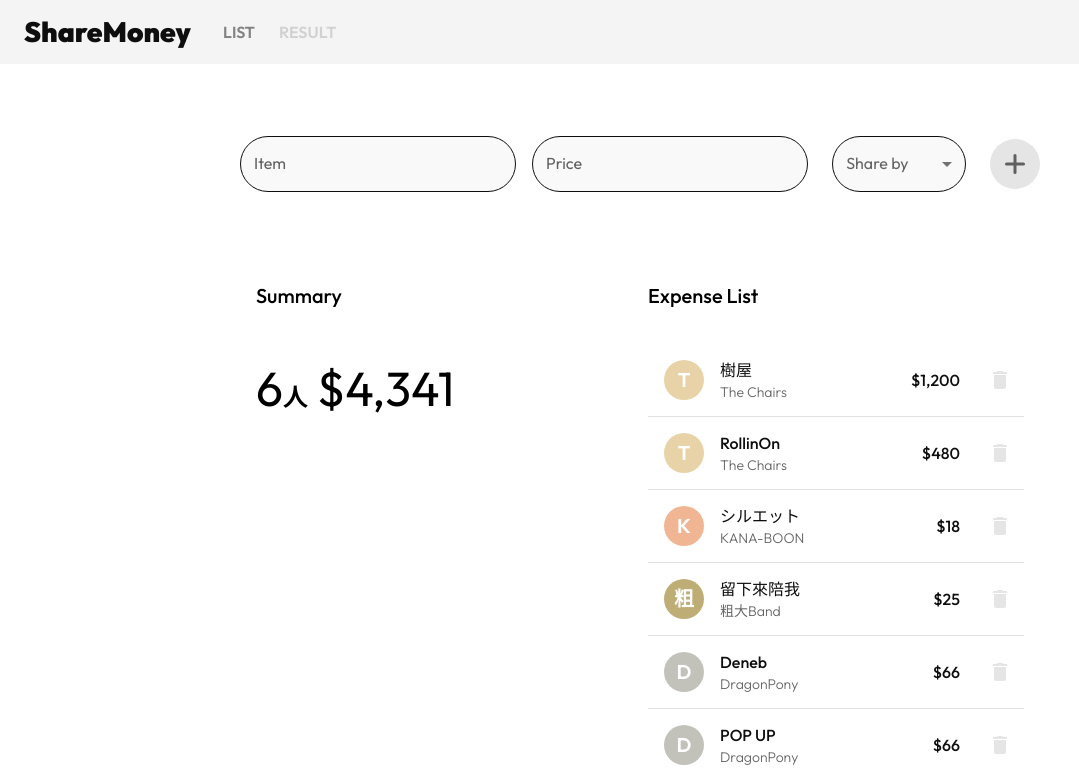
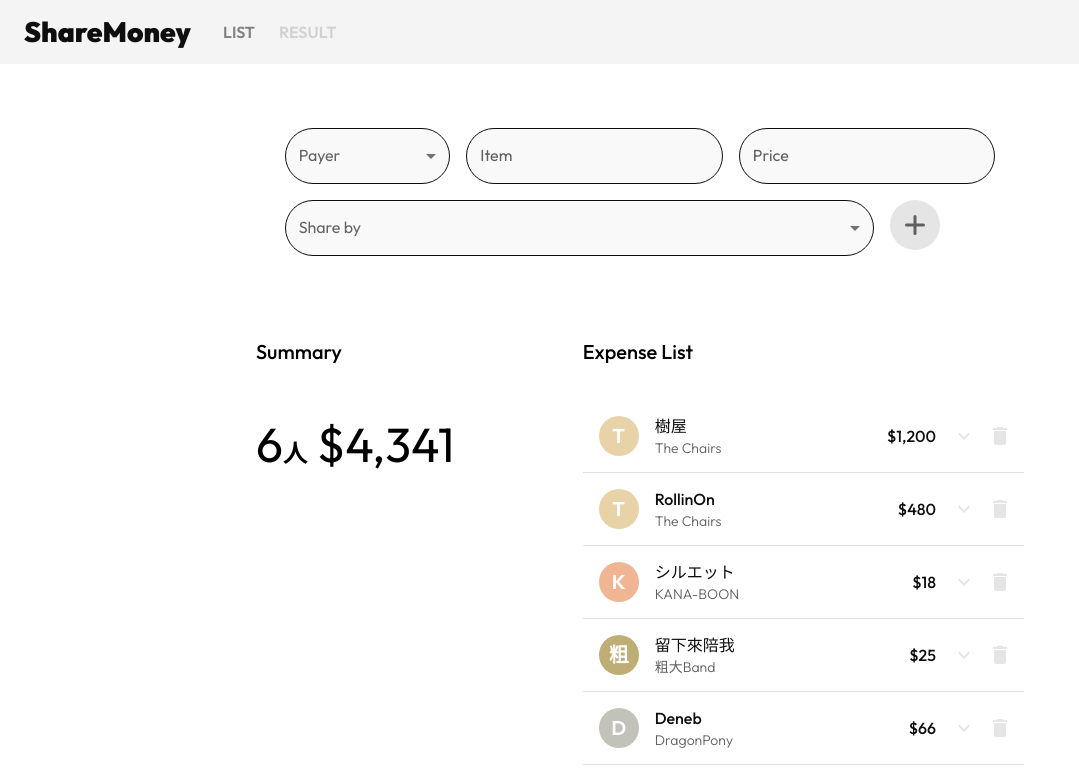
Before and after one commit to a03993/share-money-app, a React (Create React App) app: page / in a window 1280 px wide. Shown: the top 779 px of the page, without its empty margins (0-1079 px from the left). Built offline with nearby package versions, Linux system fonts and the light colour scheme; the HTML template or start-up script is replaced by a standard one.

Commit message:
feat: create PayerSelector component for rendering 'sharedBy' in expense list and update styles

```diff
--- a/src/components/ExpenseEntryForm.js
+++ b/src/components/ExpenseEntryForm.js
@@ -1,4 +1,7 @@
 import { Box, TextField, Button } from "@mui/material";
+import Grid from "@mui/material/Grid2";
+
+import PayerSelector from "./PayerSelector";
 import ShareBySelector from "./ShareBySelector";
 
 import theme from "../styles/theme";
@@ -30,17 +33,30 @@ const inputWithButtonStyle = {
 export default function ExpenseEntryForm({ expenseData }) {
   return (
     <Box component="form" sx={formBoxStyle} noValidate autoComplete="off">
-      <TextField id="item-input" label="Item" variant="outlined" type="text" />
+      <Grid container spacing={2}>
+        <Grid size={{ xs: 12, md: 3 }}>
+          <PayerSelector expenseData={expenseData} />
+        </Grid>
+        <TextField
+          id="item-input"
+          label="Item"
+          variant="outlined"
+          type="text"
+        />
         <TextField
           id="price-input"
           label="Price"
           variant="outlined"
           type="number"
         />
-      <Box sx={inputWithButtonStyle}>
+        <Grid size={10}>
           <ShareBySelector expenseData={expenseData} />
+        </Grid>
+        <Grid size={2}>
+          {" "}
           <Button type="submit" className="plus-button"></Button>
-      </Box>
+        </Grid>
+      </Grid>
     </Box>
   );
 }
--- a/src/components/ExpenseList.js
+++ b/src/components/ExpenseList.js
@@ -6,17 +6,39 @@ import {
   Avatar,
   IconButton,
   Typography,
+  Collapse,
+  Box,
 } from "@mui/material";
-import { Delete as DeleteIcon } from "@mui/icons-material";
+import {
+  Delete as DeleteIcon,
+  ExpandMore as ExpandMoreIcon,
+  ExpandLess as ExpandLessIcon,
+} from "@mui/icons-material";
+
+import { useState } from "react";
+import { palette } from "../styles/palette";
 
 export default function ExpenseList({ expenseData }) {
+  const [expanded, setExpanded] = useState({});
+
+  const handleExpandClick = (index) => {
+    setExpanded((prev) => ({
+      ...prev,
+      [index]: !prev[index],
+    }));
+  };
+
   const flattenedExpenses = expenseData.flatMap((person) =>
     person.expenses.map((expense) => ({
       ...expense,
       name: person.name,
       color: person.color,
+      sharedBy: expense.sharedBy || [],
     }))
   );
+
+  console.log("expenseData: ", expenseData);
+  console.log("flattenedExpenses: ", flattenedExpenses);
 
   return (
     <>
@@ -25,17 +47,27 @@ export default function ExpenseList({ expenseData }) {
       </Typography>
       <List>
         {flattenedExpenses.map((expense, index) => (
+          <div key={index}>
             <ListItem
-            key={index}
               divider
               secondaryAction={
+                <Box sx={{ display: "flex", gap: 1 }}>
+                  <IconButton
+                    edge="end"
+                    aria-label="expand"
+                    onClick={() => handleExpandClick(index)}
+                    className="expense-list-button"
+                  >
+                    {expanded[index] ? <ExpandLessIcon /> : <ExpandMoreIcon />}
+                  </IconButton>
                   <IconButton
                     edge="end"
                     aria-label="delete"
-                className="expense-delete-button"
+                    className="expense-list-button"
                   >
                     <DeleteIcon />
                   </IconButton>
+                </Box>
               }
             >
               <ListItemAvatar>
@@ -48,10 +80,33 @@ export default function ExpenseList({ expenseData }) {
               </ListItemAvatar>
               <ListItemText primary={expense.item} secondary={expense.name} />
               <ListItemText
-              className="mui-list-item-text-point"
                 primary={`$${expense.amount.toLocaleString()}`}
+                sx={{ textAlign: "right", marginRight: 5 }}
               />
             </ListItem>
+            <Collapse in={expanded[index]} timeout="auto" unmountOnExit>
+              <List
+                component="div"
+                disablePadding
+                sx={{ backgroundColor: palette.background.paper }}
+              >
+                {expense.sharedBy && (
+                  <ListItem sx={{ pl: 4 }}>
+                    <ListItemText
+                      primary="Share by:"
+                      secondary={
+                        <Box sx={{ display: "flex", flexWrap: "wrap" }}>
+                          <Typography variant="body2">
+                            {expense.sharedBy.join(", ")}
+                          </Typography>
+                        </Box>
+                      }
+                    />
+                  </ListItem>
+                )}
+              </List>
+            </Collapse>
+          </div>
         ))}
       </List>
     </>
--- a/src/components/ListPage.js
+++ b/src/components/ListPage.js
@@ -23,14 +23,14 @@ export default function ListPage({ page }) {
           mt: 10,
         }}
       >
-        <Grid size={{ xs: 12, md: 6 }}>
+        <Grid size={{ xs: 12, md: 5 }}>
           <SummarySection
             page={page}
             expenseData={expenseData}
             totalAmount={totalAmount}
           />
         </Grid>
-        <Grid size={{ xs: 12, md: 6 }}>
+        <Grid size={{ xs: 12, md: 7 }}>
           <ExpenseList expenseData={expenseData} />
         </Grid>
       </Grid>
--- /dev/null
+++ b/src/components/PayerSelector.js
@@ -0,0 +1,79 @@
+import { useState } from "react";
+import {
+  Avatar,
+  OutlinedInput,
+  InputLabel,
+  MenuItem,
+  FormControl,
+  ListItemText,
+  Select,
+} from "@mui/material";
+
+import {
+  formControlStyle,
+  avatarGroup,
+  selectStyle,
+} from "../styles/selectorStyle";
+
+const ITEM_HEIGHT = 48;
+const ITEM_PADDING_TOP = 8;
+const MenuProps = {
+  PaperProps: {
+    style: {
+      maxHeight: ITEM_HEIGHT * 4.5 + ITEM_PADDING_TOP,
+      width: 250,
+    },
+  },
+};
+
+export default function PayerSelector({ expenseData }) {
+  const [selectedPerson, setSelectedPerson] = useState("");
+
+  const handleChange = (event) => {
+    setSelectedPerson(event.target.value);
+  };
+
+  return (
+    <FormControl sx={formControlStyle}>
+      <InputLabel id="user-select-label">Payer</InputLabel>
+      <Select
+        labelId="user-select-label"
+        id="user-select"
+        value={selectedPerson}
+        onChange={handleChange}
+        input={<OutlinedInput label="Payer" />}
+        renderValue={(selected) => {
+          const item = expenseData.find((item) => item.name === selected);
+          return (
+            <div style={avatarGroup}>
+              <Avatar
+                className="small-mui-avatar"
+                sx={{ backgroundColor: item.color }}
+              >
+                {selected.charAt(0)}
+              </Avatar>
+              <ListItemText
+                secondary={selected}
+                sx={{ ml: 1, display: "inline-block" }}
+              />
+            </div>
+          );
+        }}
+        MenuProps={MenuProps}
+        sx={selectStyle}
+      >
+        {expenseData.map((item) => (
+          <MenuItem key={item.name} value={item.name}>
+            <Avatar
+              className="small-mui-avatar"
+              sx={{ backgroundColor: item.color }}
+            >
+              {item.name.charAt(0)}
+            </Avatar>
+            <ListItemText secondary={item.name} sx={{ ml: 1 }} />
+          </MenuItem>
+        ))}
+      </Select>
+    </FormControl>
+  );
+}
--- a/src/components/PaymentList.js
+++ b/src/components/PaymentList.js
@@ -7,9 +7,17 @@ import {
   Checkbox,
   Paper,
   Avatar,
+  Box,
+  Typography,
 } from "@mui/material";
 
-const PaymentList = ({ items, paymentDetails, checked, handleToggle }) => (
+export default function PaymentList({
+  items,
+  paymentDetails,
+  checked,
+  handleToggle,
+}) {
+  return (
     <Paper sx={{ width: 450, height: 250, overflow: "auto", marginTop: 2 }}>
       <List dense component="div" role="list">
         {items.map((value) => {
@@ -35,8 +43,8 @@ const PaymentList = ({ items, paymentDetails, checked, handleToggle }) => (
               <ListItemText
                 id={labelId}
                 primary={
-                <span
-                  style={{
+                  <Box
+                    sx={{
                       display: "flex",
                       alignItems: "center",
                       fontSize: 18,
@@ -52,10 +60,9 @@ const PaymentList = ({ items, paymentDetails, checked, handleToggle }) => (
                     >
                       {paymentDetail.payer.name[0]}
                     </Avatar>
-                  <ListItemText
-                    secondary={paymentDetail.payer.name}
-                    className="mui-list-item-text-point"
-                  />
+                    <Typography className="font-list-secondary" sx={{ mr: 1 }}>
+                      {paymentDetail.payer.name}
+                    </Typography>
                     {"pay"}
                     <Avatar
                       className="small-mui-avatar"
@@ -67,12 +74,11 @@ const PaymentList = ({ items, paymentDetails, checked, handleToggle }) => (
                     >
                       {paymentDetail.payee.name[0]}
                     </Avatar>
-                  <ListItemText
-                    secondary={paymentDetail.payee.name}
-                    className="mui-list-item-text-point"
-                  />
+                    <Typography className="font-list-secondary" sx={{ mr: 1 }}>
+                      {paymentDetail.payee.name}
+                    </Typography>
                     {`$${paymentDetail.amount}`}
-                </span>
+                  </Box>
                 }
               />
             </ListItemButton>
@@ -81,5 +87,4 @@ const PaymentList = ({ items, paymentDetails, checked, handleToggle }) => (
       </List>
     </Paper>
   );
-
-export default PaymentList;
+}
--- a/src/components/ShareBySelector.js
+++ b/src/components/ShareBySelector.js
@@ -15,7 +15,7 @@ import {
   formControlStyle,
   avatarGroup,
   selectStyle,
-} from "../styles/shareBySelectorStyle";
+} from "../styles/selectorStyle";
 
 const ITEM_HEIGHT = 48;
 const ITEM_PADDING_TOP = 8;
@@ -50,7 +50,7 @@ export default function ShareBySelector({ expenseData }) {
         input={<OutlinedInput label="Share by" />}
         renderValue={(selected) => (
           <div style={avatarGroup}>
-            <AvatarGroup max={3} className="avatar-group-select">
+            <AvatarGroup max={8} className="avatar-group-select">
               {selected.map((name) => {
                 const item = expenseData.find((item) => item.name === name);
                 return (
--- a/src/styles/shareBySelectorStyle.js
+++ b/src/styles/selectorStyle.js
@@ -1,9 +1,7 @@
 import theme from "./theme";
 
 export const formControlStyle = {
-  m: 1,
   width: "100%",
-  minWidth: 110,
 };
 
 export const avatarGroup = {
--- a/src/styles/theme.js
+++ b/src/styles/theme.js
@@ -11,20 +11,13 @@ const theme = createTheme({
   components: {
     MuiListItemText: {
       styleOverrides: {
-        root: {
-          "&.mui-list-item-text-point": {
-            textAlign: "right",
-            marginRight: 16,
-            flex: "0 0 auto",
-          },
-        },
         primary: {
           fontWeight: 500,
           color: palette.primary.main,
         },
         secondary: {
           fontWeight: 300,
-          color: palette.neutral.dark,
+          color: palette.neutral.main,
         },
       },
     },
@@ -90,6 +83,10 @@ const theme = createTheme({
             textAlign: "center",
           },
           "&.font-size-logo": { fontSize: 28 },
+          "&.font-list-secondary": {
+            fontSize: 13,
+            color: palette.neutral.main,
+          },
           "&.font-weight-regular": {
             fontWeight: 400,
           },
@@ -122,7 +119,6 @@ const theme = createTheme({
             borderRadius: "50%",
             padding: 0,
             position: "relative",
-            marginLeft: 16,
             backgroundColor: palette.neutral.light,
             "&::before, &::after": {
               content: '""',
@@ -156,7 +152,7 @@ const theme = createTheme({
     MuiIconButton: {
       styleOverrides: {
         root: {
-          "&.expense-delete-button": {
+          "&.expense-list-button": {
             color: palette.neutral.light,
           },
         },
```
Lines whose indentation alone changed are shown as unchanged.
